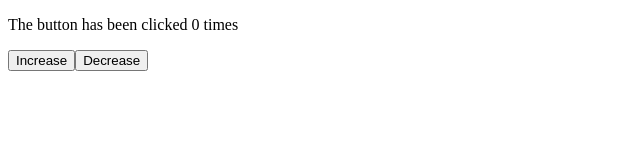
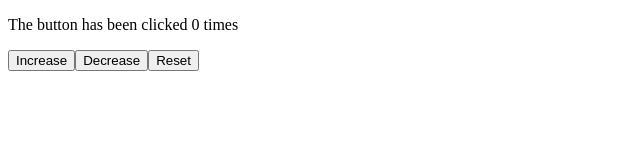
Before and after one commit to paren-thesis/todo, a React (Create React App) app: page / in a window 1280 px wide. Shown: the top 160 px of the page, without its empty margins (0-640 px from the left). Built offline with nearby package versions, Linux system fonts and the light colour scheme.

Commit message:
Add reset button
Added reset button to reset counter value to 0

```diff
--- a/src/components/Counter.jsx
+++ b/src/components/Counter.jsx
@@ -1,17 +1,24 @@
 import React, { useEffect, useState } from 'react'
 
 const Counter = () => {
+
+
   // The use state
-  const [count, setCount] = useState(0);
+  const [count, setCount] = useState(0)
+
+  // Resets the state back to 0
+  const reset = () =>{
+    setCount(0)
+  }
 
   // Increases the count
   const increase = () =>{
-    setCount(count + 1)
+    setCount(count + 1);
   }
 
   // Decreases the count
 const decrease = () =>{
-    setCount(count - 1)
+  setCount(count - 1);
   }
 
   useEffect(() => {
@@ -19,10 +26,11 @@ const decrease = () =>{
   }, [count])
 
   return (
-    <div>
+    <div align>
       <p>The button has been clicked {count} times</p>
       <button className='bu' onClick={increase}>Increase</button>
       <button className='bu2' onClick={decrease}>Decrease</button>
+      <button className='bu3' onClick={reset}>Reset</button>
     </div>
   )
 }
```
